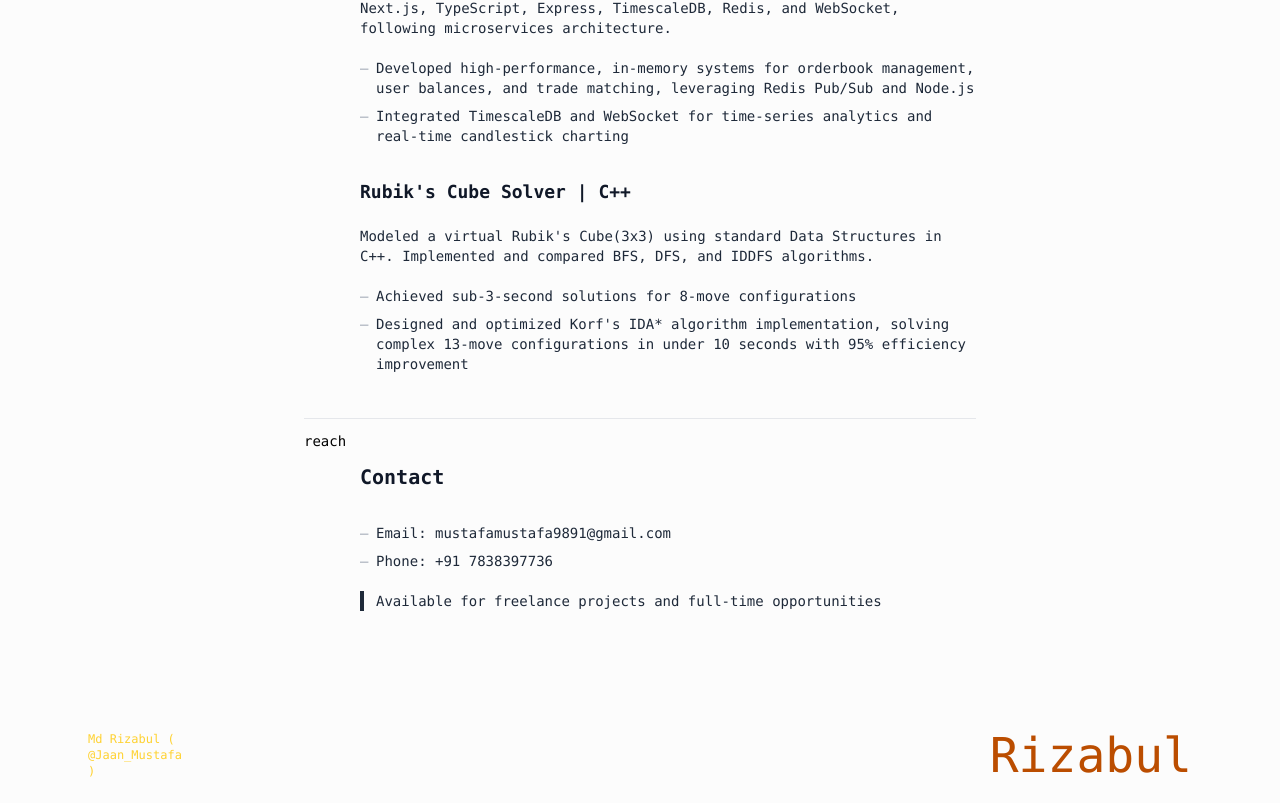
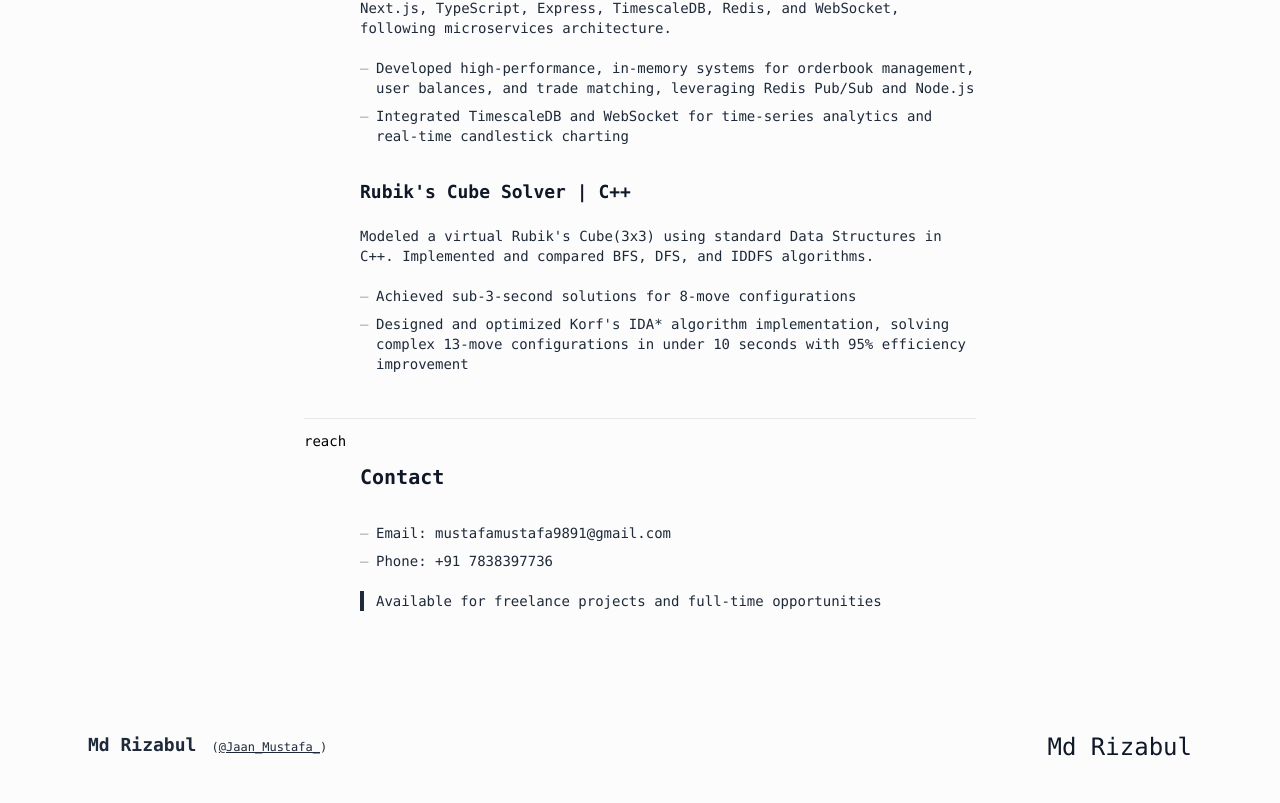
Before and after one commit to Jaan-Mustafa/md_rizabul, a Next.js app: page / in a window 1280 px wide. Shown: the part 1742-2545 px from the top of the page. Built offline with nearby package versions, Linux system fonts and the light colour scheme.

Commit message:
chagnes committeed

```diff
--- a/app/blog/(post)/2002/second_post/content.mdx
+++ b/app/blog/(post)/2002/second_post/content.mdx
@@ -1,6 +1,6 @@
 "use client"
 
-## This is Second posts
+## This is first posts
 
 sfdsdfsf sdfsd kljlkj lkjlkj lkjolsf dsklj lijlks
 kljlkj sdfs lkjlkj lkjlj o oij iojojlkjalj
--- a/app/blog/(post)/2003/first_post/content.mdx
+++ b/app/blog/(post)/2003/first_post/content.mdx
@@ -1,4 +1,4 @@
-Hi this is my first post  .
+Hi this is my second  post  .
 
 
 aaaa bb cc
--- a/app/footer.tsx
+++ b/app/footer.tsx
@@ -1,14 +1,18 @@
+import { Logo } from "./logo"
 export function Footer() {
   return (
     <footer className="p-6 pt-3 pb-6 flex text-xs text-center mt-3 dark:text-black-400 text-black-500 font-mono">
-      <div className="grow text-left text-amber-300">
-        Md Rizabul (
-        <div>
-          <a href="https://x.com/Jaan_Mustafa_">@Jaan_Mustafa</a>
-        </div>
-        )
+      <div className="grow text-left text-gray-800">
+        <span><Logo/> </span>
+        <span>
+          (
+          <a href="https://x.com/Jaan_Mustafa_" className="underline">
+            @Jaan_Mustafa_
+          </a>
+          )
+        </span>
       </div>
-      <div className="text-amber-700 text-5xl">Rizabul</div>
+      <div className="text-gray-900 text-2xl">Md Rizabul</div>
     </footer>
   )
 }
--- a/app/header.tsx
+++ b/app/header.tsx
@@ -20,7 +20,7 @@ export function Header(){
           </a>
 
           <a
-            href="https://x.com/Jaan-Mustafa_"
+            href="https://x.com/Jaan_Mustafa_"
             target="_blank"
             className="inline-flex text-black  hover:bg-gray-200 dark:hover:bg-[#9b9999] active:bg-gray-300 dark:text-gray-900 items-center p-2 rounded-sm transition-[background-color] whitespace-nowrap -mr-2"
           >
```
